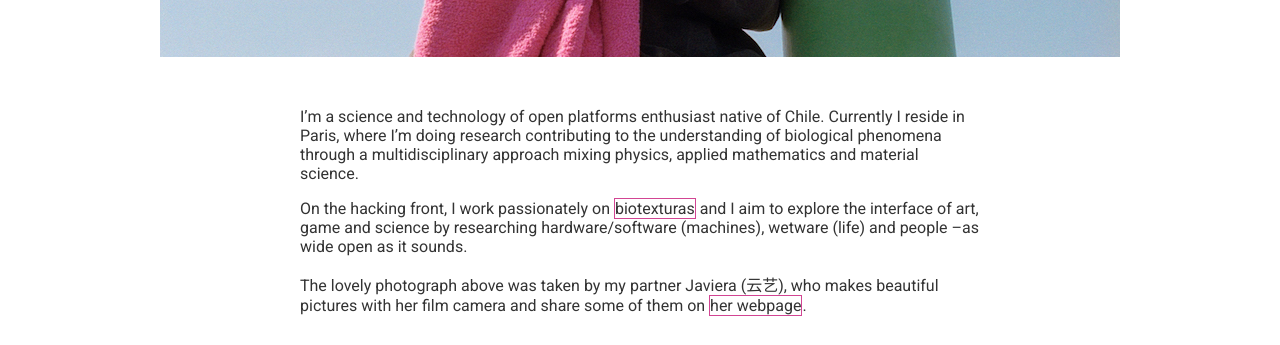
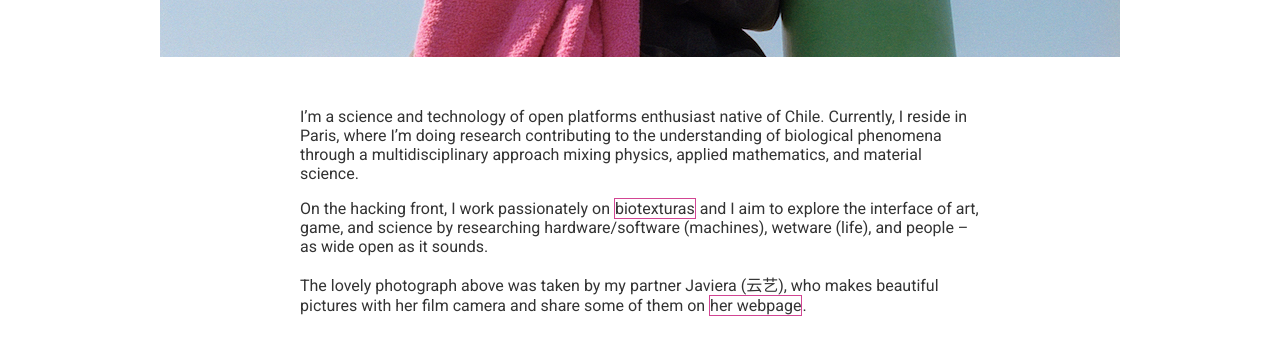
Before and after one commit to sinsciencia/sinsciencia.github.io, a Jekyll site: the page built from pages/about.md, in a window 1280 px wide. Shown: the part 733-1078 px from the top of the page. Built offline with Jekyll 4.4.1, drawn with Linux system fonts in a browser that asks for light colours.

Commit message:
corrected some grammar

```diff
--- a/pages/about.md
+++ b/pages/about.md
@@ -3,9 +3,9 @@ layout: about
 title: about
 permalink: /:basename/
 ---
-I'm a science and technology of open platforms enthusiast native of Chile. Currently I reside in Paris, where I'm doing research contributing to the understanding of biological phenomena through a multidisciplinary approach mixing physics, applied mathematics and material science.
+I’m a science and technology of open platforms enthusiast native of Chile. Currently, I reside in Paris, where I’m doing research contributing to the understanding of biological phenomena through a multidisciplinary approach mixing physics, applied mathematics, and material science.
 
-On the hacking front, I work passionately on [biotexturas][1]{: .pretty_border} and I aim to explore the interface of art, game and science by researching hardware/software (machines), wetware (life) and people --as wide open as it sounds.
+On the hacking front, I work passionately on [biotexturas][1]{: .pretty_border} and I aim to explore the interface of art, game, and science by researching hardware/software (machines), wetware (life), and people –as wide open as it sounds.
 
 The lovely photograph above was taken by my partner Javiera (云艺), who makes beautiful pictures with her film camera and share some of them on [her webpage](https://jpaz.me){: .pretty_border}.
 
```
Also changed, not shown: pages/projects.md (+3 -3 lines), 1 other file.
